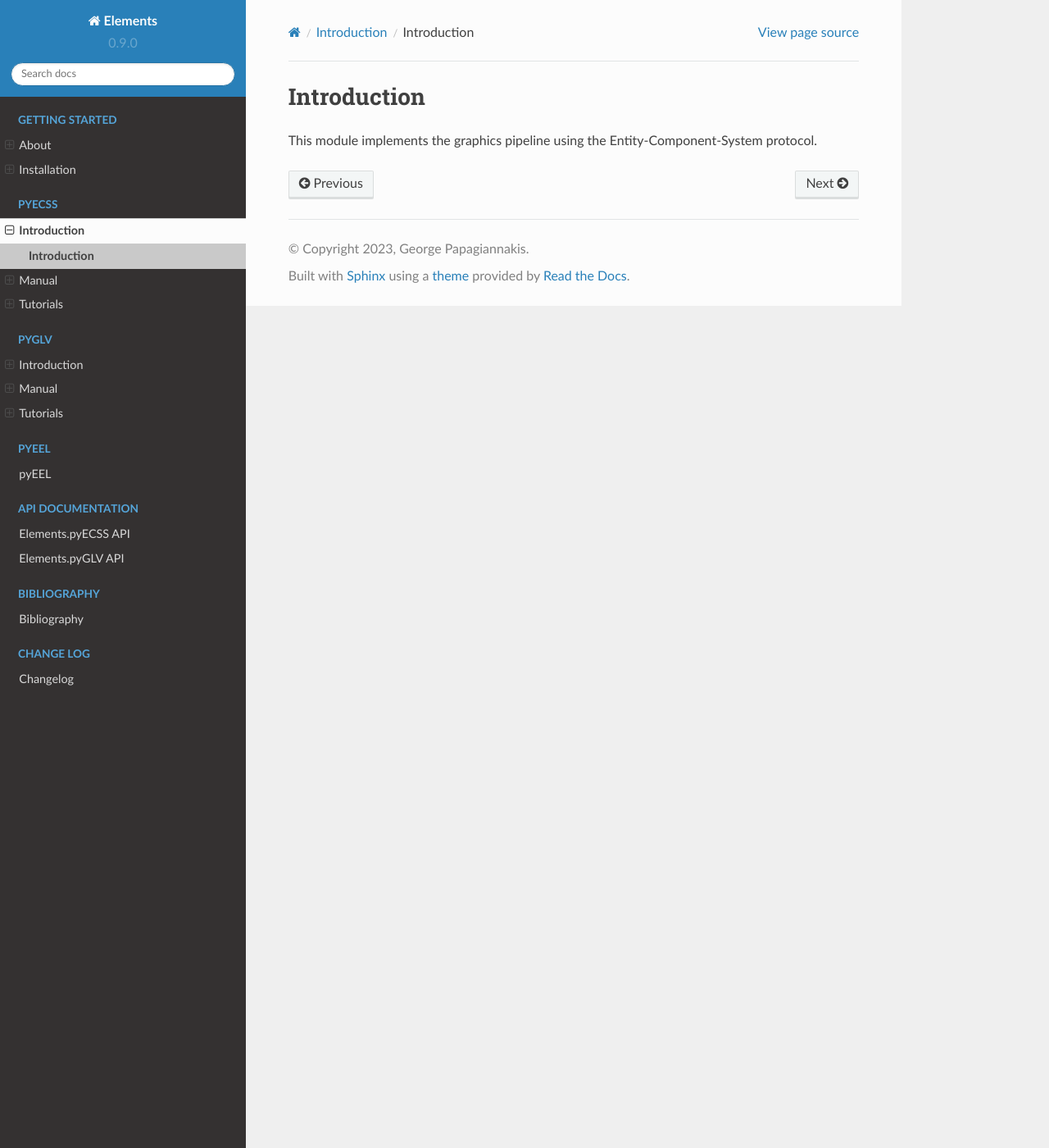
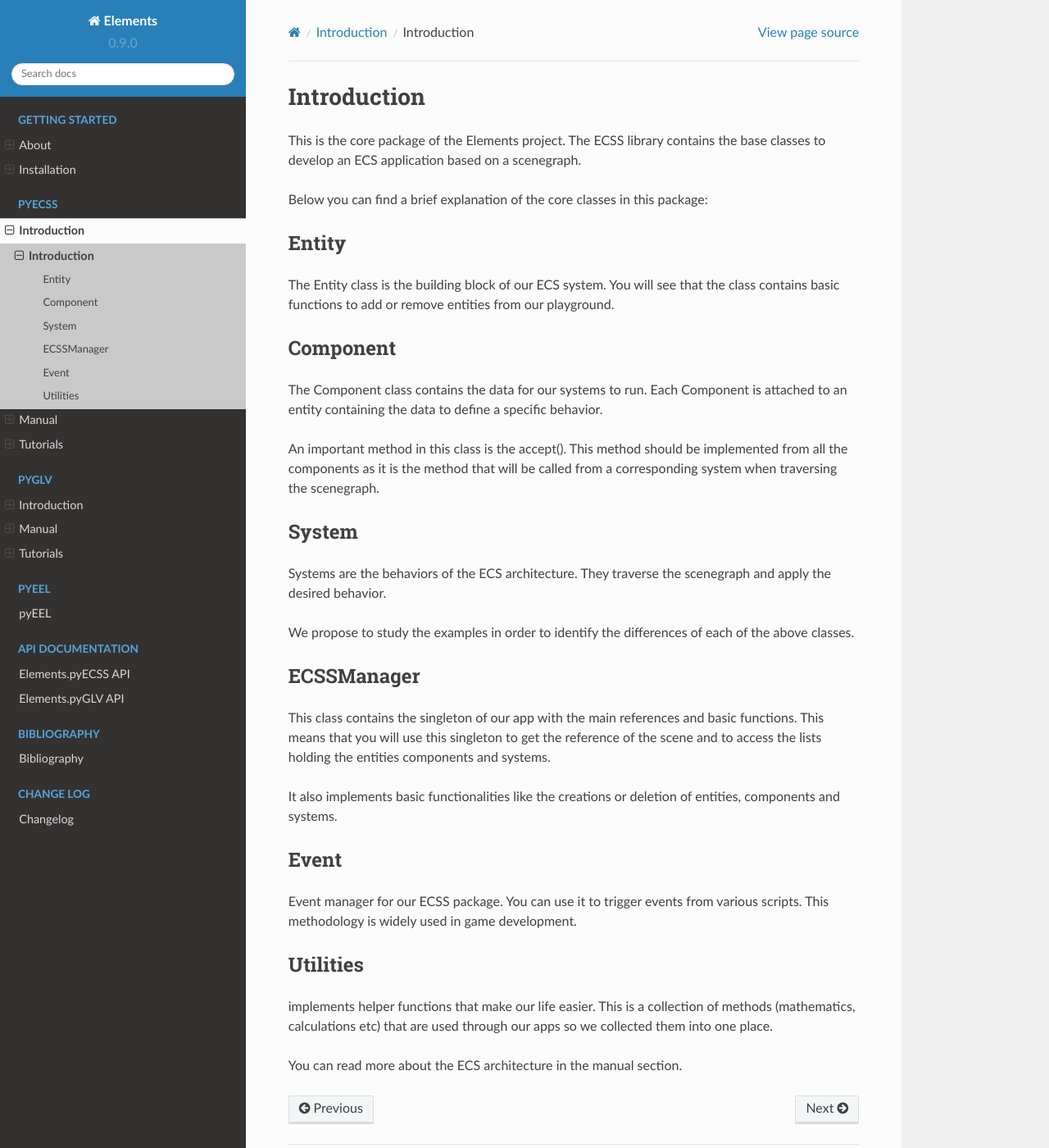
Before and after one commit to papagiannakis/Elements, a Sphinx documentation site: the page built from docs/source/pyECSS/introduction/introduction.rst, in a window 1280 px wide and 1400 px high. Shown: the whole window at 82% size. Built offline with Sphinx 7.4.7 and the Read the Docs theme 2.0.0, drawn with Linux system fonts in a browser that asks for light colours.

Commit message:
Introduction for ECS package

```diff
--- a/docs/source/pyECSS/introduction/introduction.rst
+++ b/docs/source/pyECSS/introduction/introduction.rst
@@ -1,4 +1,43 @@
 Introduction
 ========================
 
-This module implements the graphics pipeline using the Entity-Component-System protocol.
+This is the core package of the Elements project. The ECSS library contains the base classes to develop an ECS application based on a scenegraph.
+
+Below you can find a brief explanation of the core classes in this package:
+
+Entity
+-----------
+The Entity class is the building block of our ECS system. You will see that the class contains basic functions to add or remove entities from our playground.
+
+
+Component
+-----------
+The Component class contains the data for our systems to run. Each Component is attached to an entity containing the data to define a specific behavior.
+
+An important method in this class is the accept(). This method should be implemented from all the components as it is the method that will be called from a
+corresponding system when traversing the scenegraph.
+
+System
+------------
+Systems are the behaviors of the ECS architecture. They traverse the scenegraph and apply the desired behavior.
+
+We propose to study the examples in order to identify the differences of each of the above classes.
+
+
+ECSSManager
+-------------
+This class contains the singleton of our app with the main references and basic functions. This means that you will use this singleton to get the reference of the scene and to access the lists holding the entities components and systems.
+
+It also implements basic functionalities like the creations or deletion of entities, components and systems.
+
+Event
+------------
+
+Event manager for our ECSS package. You can use it to trigger events from various scripts. This methodology is widely used in game development.
+
+Utilities
+------------
+
+implements helper functions that make our life easier. This is a collection of methods (mathematics, calculations etc) that are used through our apps so we collected them into one place.
+
+You can read more about the ECS architecture in the manual section.
```
